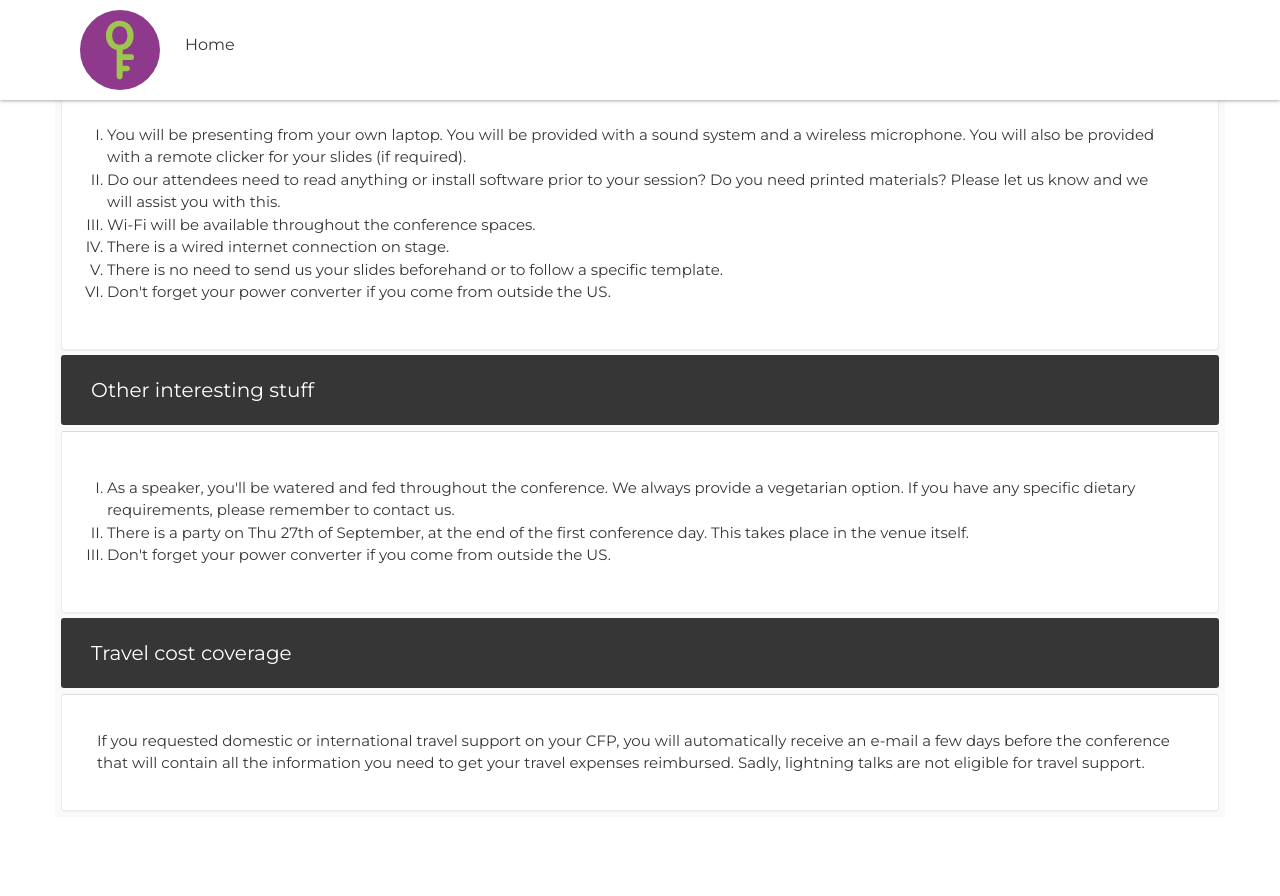
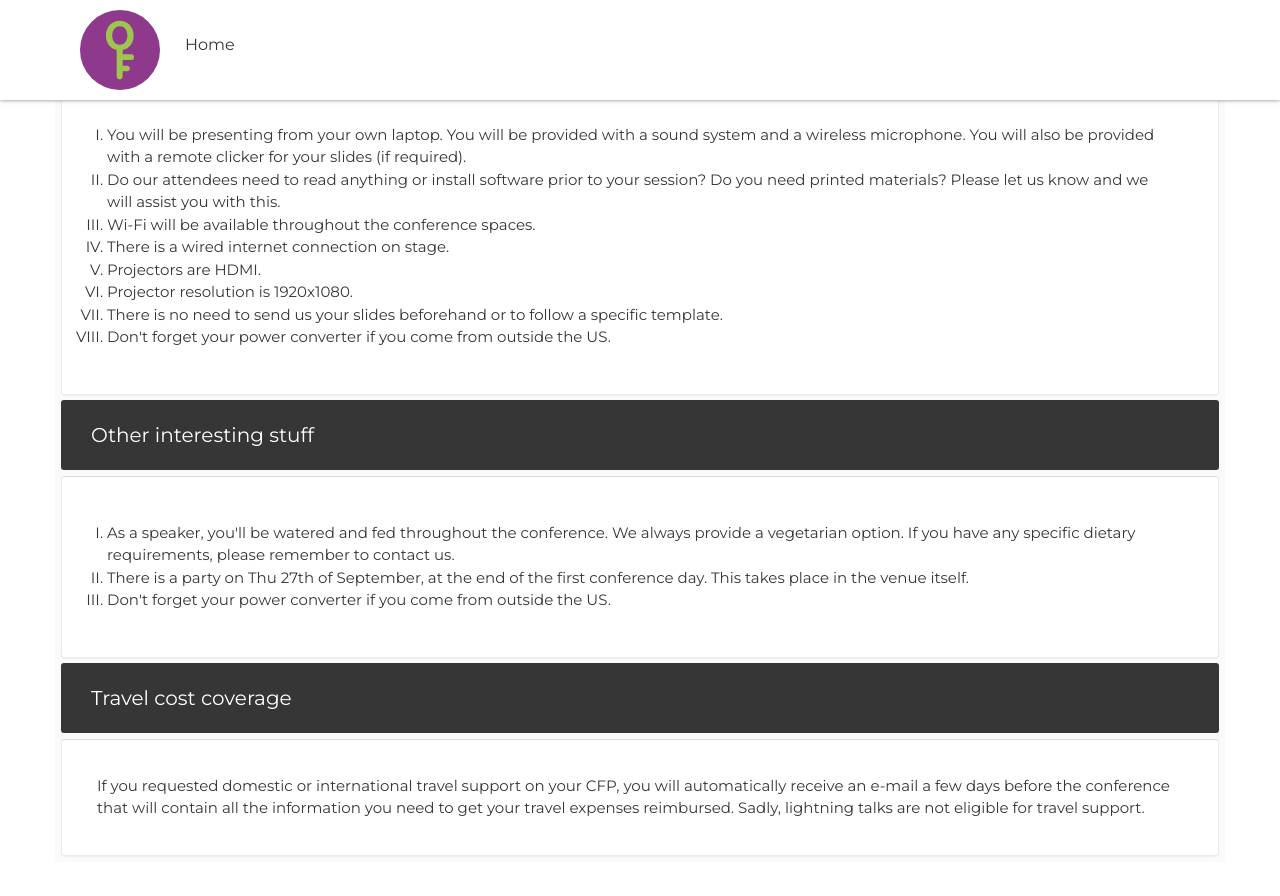
Before and after one commit to open-fsharp/open-fsharp.github.io, a Jekyll site: the page built from faq/speakers.html, in a window 1280 px wide and 900 px high, scrolled down 1404 px. Shown: the top 896 px of the window. Built offline with Jekyll 4.4.1, drawn with Linux system fonts in a browser that asks for light colours; nearby versions of some CDN libraries; comment, search, counter and statistics services are not loaded.

Commit message:
move faq to folder

```diff
--- a/speakers.html
+++ b/faq/speakers.html
@@ -142,6 +142,8 @@ title: Speakers Information
 											Please let us know and we will assist you with this.</li>
 										<li>Wi-Fi will be available throughout the conference spaces.</li>
 										<li>There is a wired internet connection on stage.</li>
+										<li>Projectors are HDMI.</li>
+										<li>Projector resolution is 1920x1080.</li>
 										<li>There is no need to send us your slides beforehand or to follow a specific template.</li>
 										<li>Don't forget your power converter if you come from outside the US.</li>
 									</ol>
```
